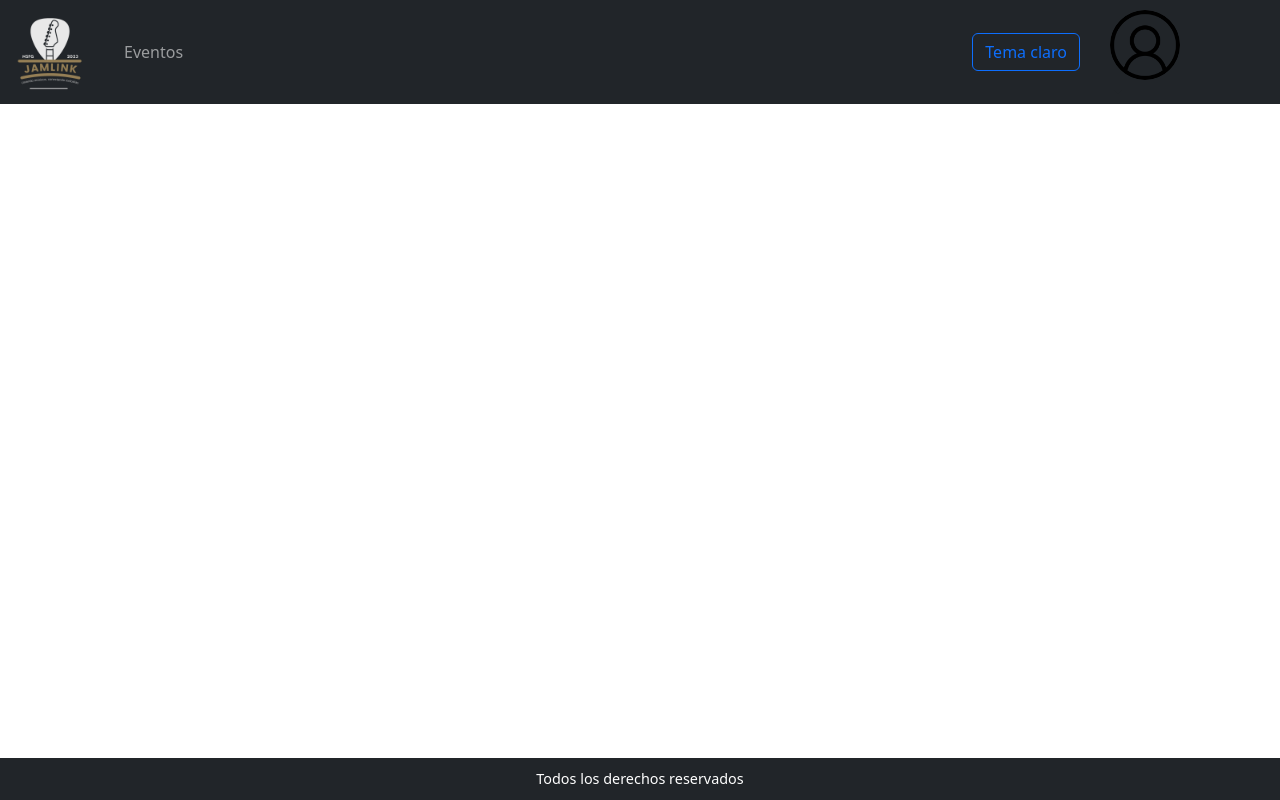
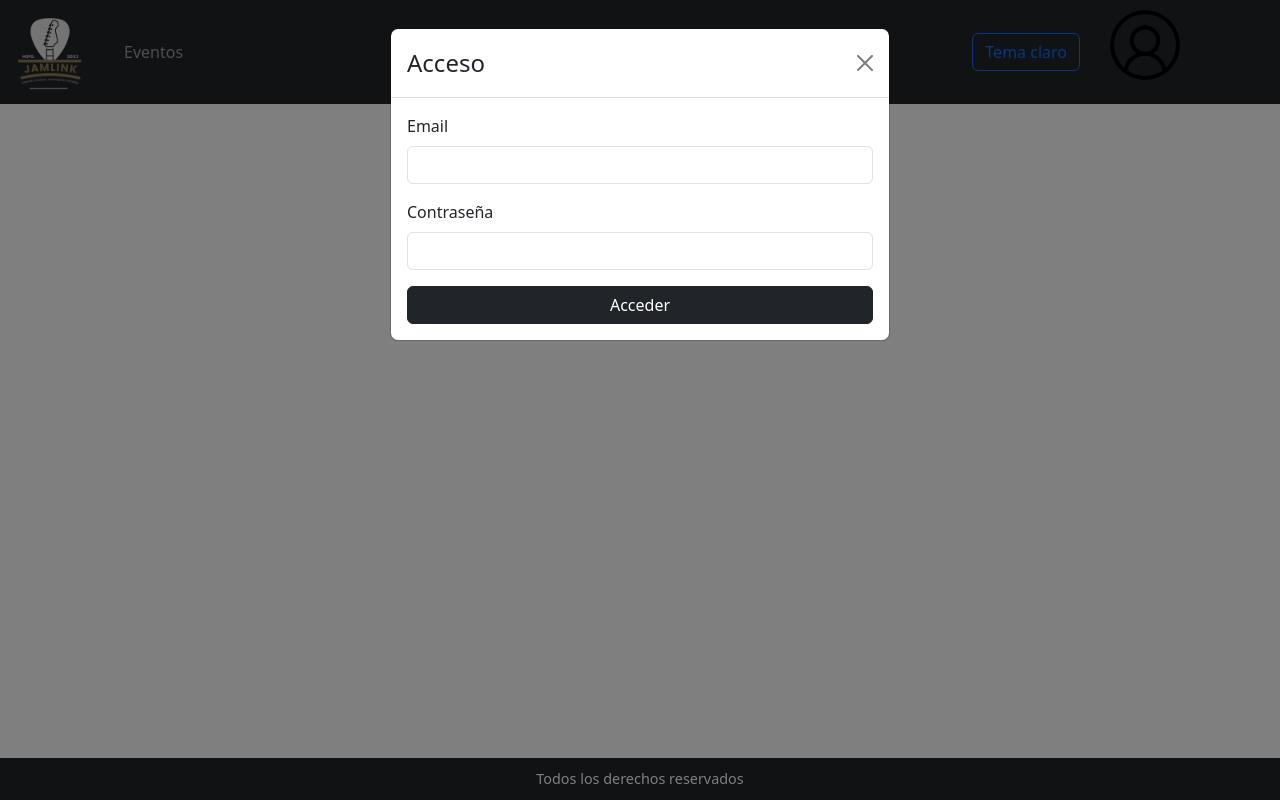
Before and after one commit to nachosanson6/JamLink-client, a React (Vite) app: page /user/community in a window 1280 px wide. Before the commit this address led to /login. Built offline with nearby package versions, Linux system fonts and the light colour scheme.

Commit message:
Version 4.3 Formateo fecha, contenido propietario, modal login

```diff
--- a/package.json
+++ b/package.json
@@ -13,6 +13,7 @@
     "@react-google-maps/api": "^2.19.2",
     "axios": "^1.4.0",
     "bootstrap": "^5.3.1",
+    "date-fns": "^2.30.0",
     "google-maps-react-markers": "^1.4.2",
     "react": "^18.2.0",
     "react-bootstrap": "^2.8.0",
--- /dev/null
+++ b/src/Utils/date.util.js
@@ -0,0 +1,22 @@
+export const formatDate = date => {
+
+    let day = '' + date.getDate()
+    let month = '' + (date.getMonth() + 1)
+    let year = date.getFullYear()
+
+    if (month.length < 2) month = '0' + month
+    if (day.length < 2) day = '0' + day
+
+    return [day, month, year].join('-')
+}
+
+export const formatTime = date => {
+
+    let minutes = '' + date.getMinutes()
+    let hours = '' + date.getHours()
+
+    if (hours.length < 2) hours = '0' + hours
+    if (minutes.length < 2) minutes = '0' + minutes
+
+    return [hours, minutes].join(':')
+}
--- a/src/components/EventCard/EventCard.jsx
+++ b/src/components/EventCard/EventCard.jsx
@@ -1,14 +1,21 @@
-import { Card } from "react-bootstrap";
-import { Link } from "react-router-dom";
+import { Card } from "react-bootstrap"
+import { Link } from "react-router-dom"
+import { formatDate, formatTime } from "../../Utils/date.util"
+
 
 const EventCard = ({ title, description, date, organizer, _id }) => {
+
+  const formattedDate = formatDate(new Date(date))
+  const formattedTime = formatTime(new Date(date))
+
 
   return (
 
     <Card>
       <Card.Body>
         <Card.Title>{title}</Card.Title>
-        <Card.Subtitle className="mb-2 text-muted">{date}</Card.Subtitle>
+        <Card.Subtitle className="mb-2 text-muted">
+          <b>Fecha:</b> {formattedDate} <b>Hora de inicio:</b> {formattedTime}</Card.Subtitle>
         <Card.Text>{description}</Card.Text>
         <p>{organizer}</p>
         <Link className="btn btn-outline-dark" to={`/events/details/${_id}`}>
--- a/src/components/LoginForm/LoginForm.jsx
+++ b/src/components/LoginForm/LoginForm.jsx
@@ -5,7 +5,7 @@ import { useNavigate } from "react-router-dom"
 import { AuthContext } from "../../contexts/auth.context"
 
 
-const LoginForm = ({setShowModal}) => {
+const LoginForm = ({setShowModal, login}) => {
 
     const [loginData, setLoginData] = useState({
         email: '',
@@ -31,7 +31,8 @@ const LoginForm = ({setShowModal}) => {
                 storeToken(data.authToken)
                 authenticateUser()
                 setShowModal(false)
-                navigate('/')
+                {login&&
+                navigate('/')}
             })
             .catch(err => console.log(err))
     }
--- a/src/components/Navigation/Navigation.jsx
+++ b/src/components/Navigation/Navigation.jsx
@@ -1,21 +1,21 @@
-import { useContext } from "react";
-import { Navbar, Nav, NavDropdown, Container, Button } from "react-bootstrap";
-import { Link } from "react-router-dom";
-import { AuthContext } from "../../contexts/auth.context";
-import logoDark from "./../../assets/images/logoDark.png";
-import iconProfile from "./../../assets/images/iconProfile.png";
-import { ThemeContext } from "../../contexts/theme.context";
-import { Modal } from "react-bootstrap";
-import LoginForm from "../../components/LoginForm/LoginForm";
-import { useState } from "react";
+import { useContext } from "react"
+import { Navbar, Nav, NavDropdown, Container, Button } from "react-bootstrap"
+import { Link } from "react-router-dom"
+import { AuthContext } from "../../contexts/auth.context"
+import logoDark from "./../../assets/images/logoDark.png"
+import iconProfile from "./../../assets/images/iconProfile.png"
+import { ThemeContext } from "../../contexts/theme.context"
+import { Modal } from "react-bootstrap"
+import LoginForm from "../../components/LoginForm/LoginForm"
+import { useState } from "react"
 
 const Navigation = () => {
   // VOLVER A PONER invertedTheme EN LA CONST DE THEME Y switchTheme
 
-  const { theme, switchTheme } = useContext(ThemeContext);
-  const { logout, loggedUser } = useContext(AuthContext);
-
-  const [showModal, setShowModal] = useState(false);
+  const { theme, switchTheme } = useContext(ThemeContext)
+  const { logout, loggedUser } = useContext(AuthContext)
+  const login = true
+  const [showModal, setShowModal] = useState(false)
 
   return (
     <>
@@ -28,7 +28,6 @@ const Navigation = () => {
         expand="lg"
         style={{ padding: 0 }}
       >
-        {/* <Container> */}
         <Navbar.Toggle aria-controls="basic-navbar-nav" />
         <Navbar.Collapse id="basic-navbar-nav">
           <Navbar.Brand className="ms-10" style={{ padding: 0 }}>
@@ -97,7 +96,6 @@ const Navigation = () => {
                     Registro
                   </Link>
                   <hr />
-                  {/* <Link to={'/login'} className='nav-link'>Iniciar Sesión</Link> */}
                   <Button variant="dark" onClick={() => setShowModal(true)}>
                     Iniciar Sesión
                   </Button>
@@ -121,7 +119,6 @@ const Navigation = () => {
             </NavDropdown>
           </div>
         </Navbar.Collapse>
-        {/* </Container> */}
       </Navbar>
 
       <Modal show={showModal} onHide={() => setShowModal(false)}>
@@ -129,11 +126,11 @@ const Navigation = () => {
           <Modal.Title>Acceso</Modal.Title>
         </Modal.Header>
         <Modal.Body>
-          <LoginForm setShowModal={setShowModal} />
+          <LoginForm setShowModal={setShowModal} login={login} />
         </Modal.Body>
       </Modal>
     </>
-  );
-};
+  )
+}
 
-export default Navigation;
+export default Navigation
--- a/src/contexts/theme.context.jsx
+++ b/src/contexts/theme.context.jsx
@@ -4,11 +4,11 @@ const ThemeContext = createContext()
 
 function ThemeProviderWrapper(props) {
 
-    const [theme, setTheme] = useState('ligth')
+    const [theme, setTheme] = useState('light')
 
-    const switchTheme = () => setTheme(theme === 'dark' ? 'ligth' : 'dark')
+    const switchTheme = () => setTheme(theme === 'dark' ? 'light' : 'dark')
 
-    // const invertedTheme = theme === 'dark' ? 'ligth' : 'dark'  COMENTADO PARA PROBAR SIN EL INVERTED
+    // const invertedTheme = theme === 'dark' ? 'light' : 'dark'  COMENTADO PARA PROBAR SIN EL INVERTED
 
     return (
 
--- a/src/routes/PrivateRoute.jsx
+++ b/src/routes/PrivateRoute.jsx
@@ -1,7 +1,9 @@
-import { useContext } from "react"
+import { useContext, useState } from "react"
 import { Outlet, Navigate } from "react-router-dom"
 import SpinnerComponent from "../components/Spinner/Spinner"
 import { AuthContext } from "../contexts/auth.context"
+import { Modal } from "react-bootstrap"
+import LoginForm from "../components/LoginForm/LoginForm"
 
 const PrivateRoute = () => {
 
@@ -12,7 +14,21 @@ const PrivateRoute = () => {
     }
 
     if (!loggedUser) {
-        return <Navigate to="/login" />
+
+        const [showModal, setShowModal] = useState(true)
+
+        const login = false
+
+        return (
+            <Modal show={showModal} onHide={() => setShowModal(false)}>
+            <Modal.Header closeButton>
+              <Modal.Title>Acceso</Modal.Title>
+            </Modal.Header>
+            <Modal.Body>
+              <LoginForm setShowModal={setShowModal} login={login} />
+            </Modal.Body>
+          </Modal>
+        )
     }
 
     return <Outlet />
```
Also changed, not shown: src/contexts/loginModal.context.jsx (added, +20 -0 lines), 1 other file (tests, documents, lock files or other folders).
